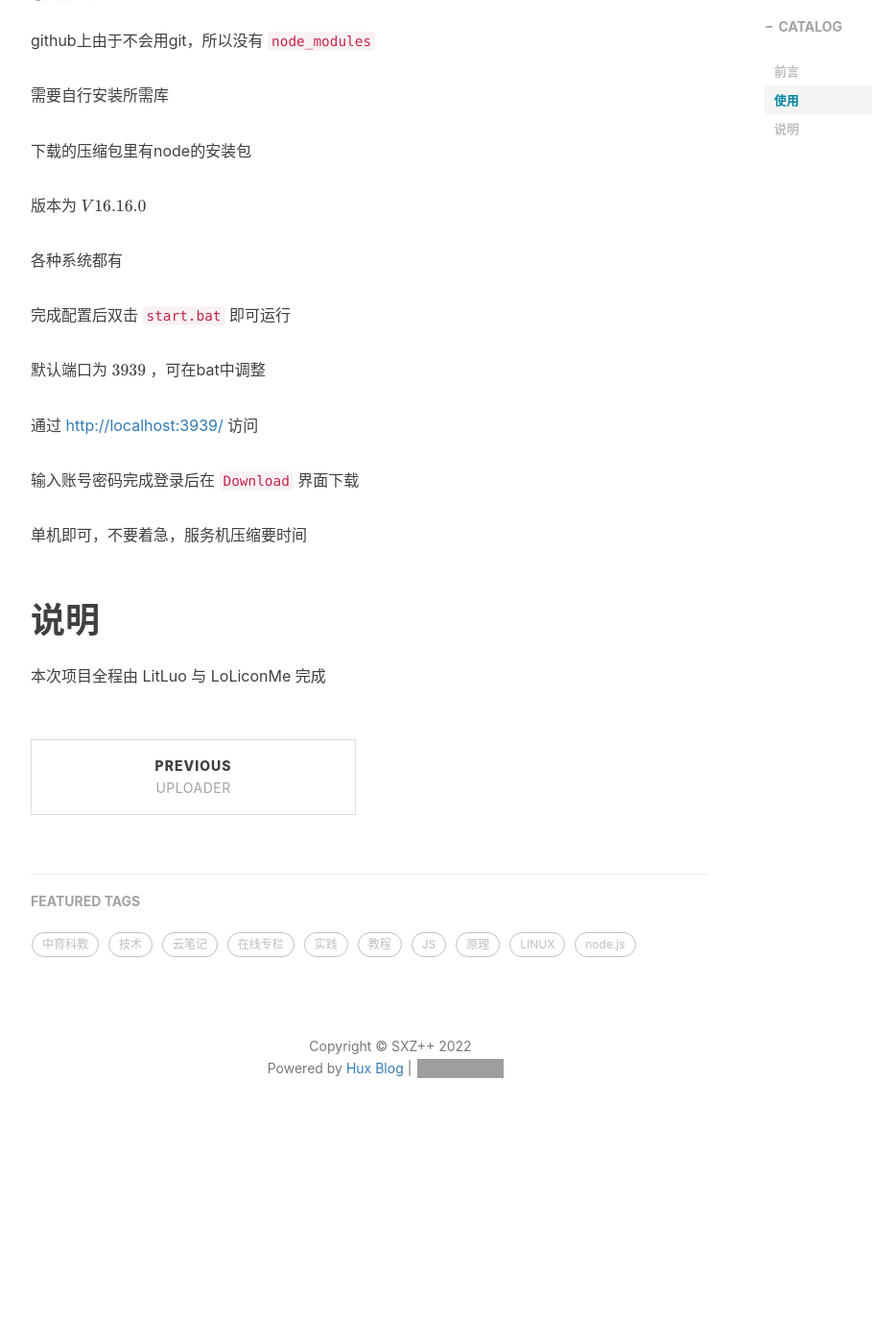
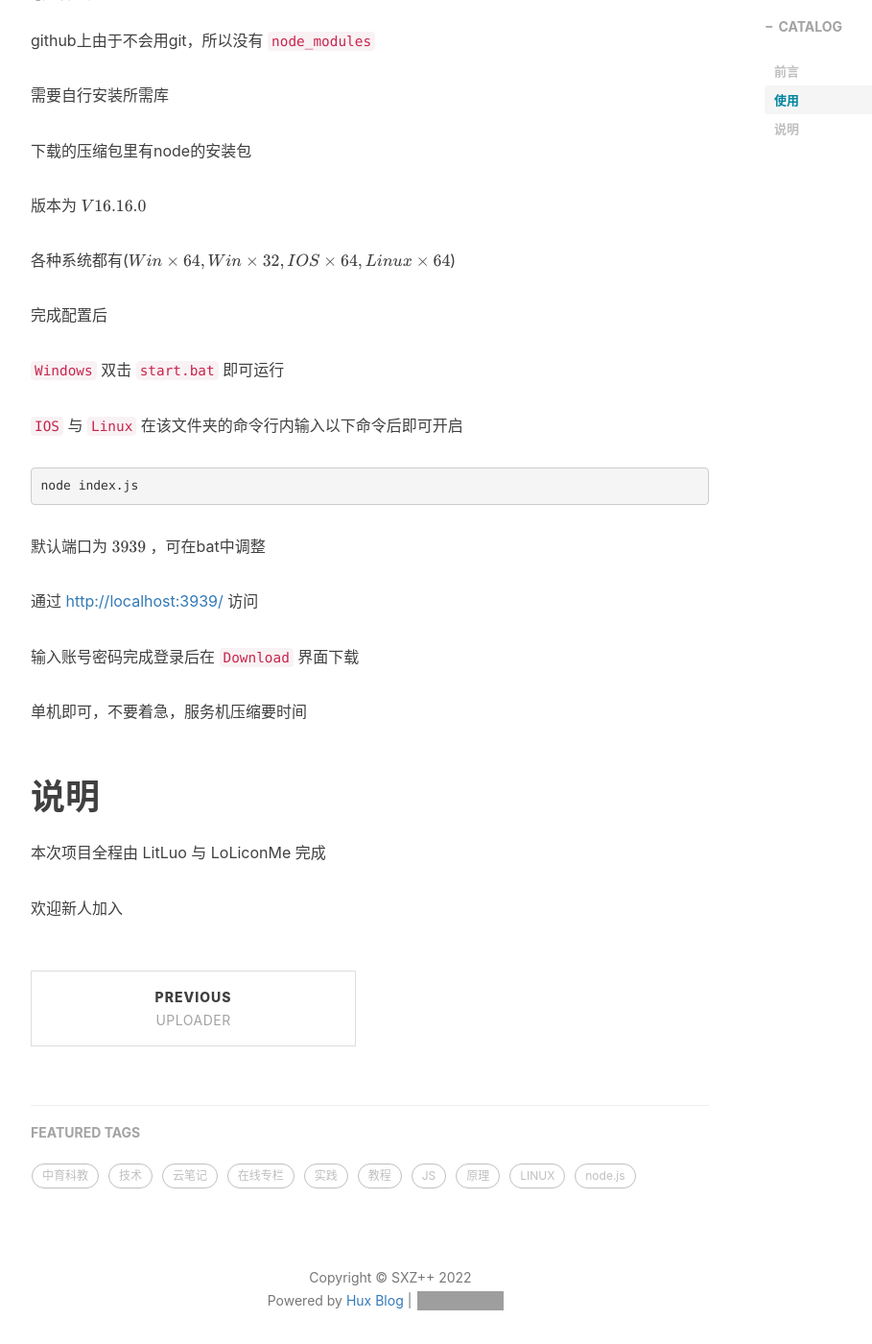
Before and after one commit to SXZ-OI/sxz-oi.github.io, a Jekyll site: the page built from _posts/2022-07-08-picDownload.md, in a window 1280 px wide and 1400 px high, scrolled down 1010 px. Shown: the whole window at 96% size, without its empty margins (233-1142 px from the left). Built offline with Jekyll 4.4.1, drawn with Linux system fonts in a browser that asks for light colours; nearby versions of some CDN libraries; formulas are drawn with MathJax 3; comment, search, counter and statistics services are not loaded; before the commit the page ends 2200 px from its top, so only the background shows below that; grey boxes are pictures that could not be loaded.

Commit message:
Update 2022-07-08-picDownload.md

````diff
--- a/_posts/2022-07-08-picDownload.md
+++ b/_posts/2022-07-08-picDownload.md
@@ -38,9 +38,17 @@ github上由于不会用git，所以没有 `node_modules`
 
 版本为 $V16.16.0$
 
-各种系统都有
+各种系统都有($Win \times 64, Win \times 32, IOS \times 64, Linux \times 64$)
 
-完成配置后双击 `start.bat` 即可运行
+完成配置后
+
+`Windows` 双击 `start.bat` 即可运行
+
+`IOS` 与 `Linux` 在该文件夹的命令行内输入以下命令后即可开启
+
+```cmd
+node index.js
+```
 
 默认端口为 $3939$ ，可在bat中调整
 
@@ -53,3 +61,5 @@ github上由于不会用git，所以没有 `node_modules`
 # 说明
 
 本次项目全程由 LitLuo 与 LoLiconMe 完成
+
+欢迎新人加入
````
